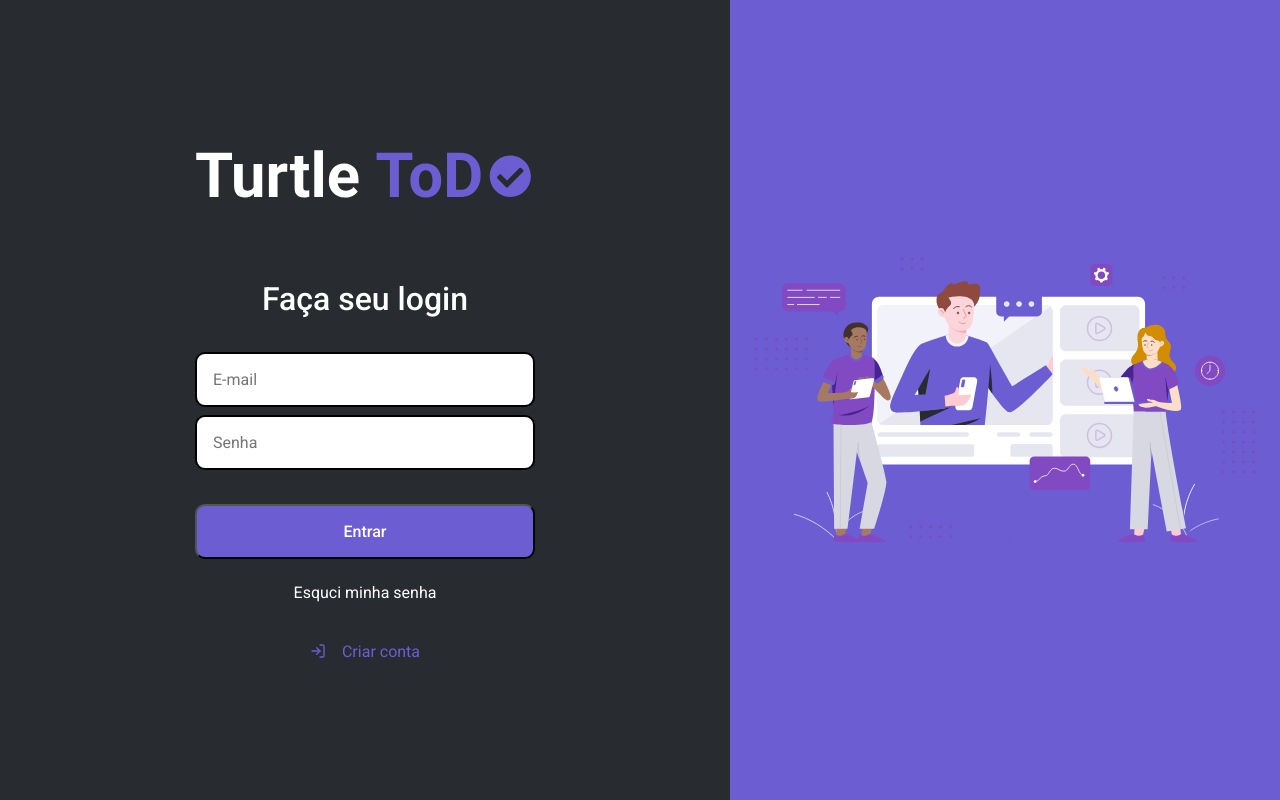
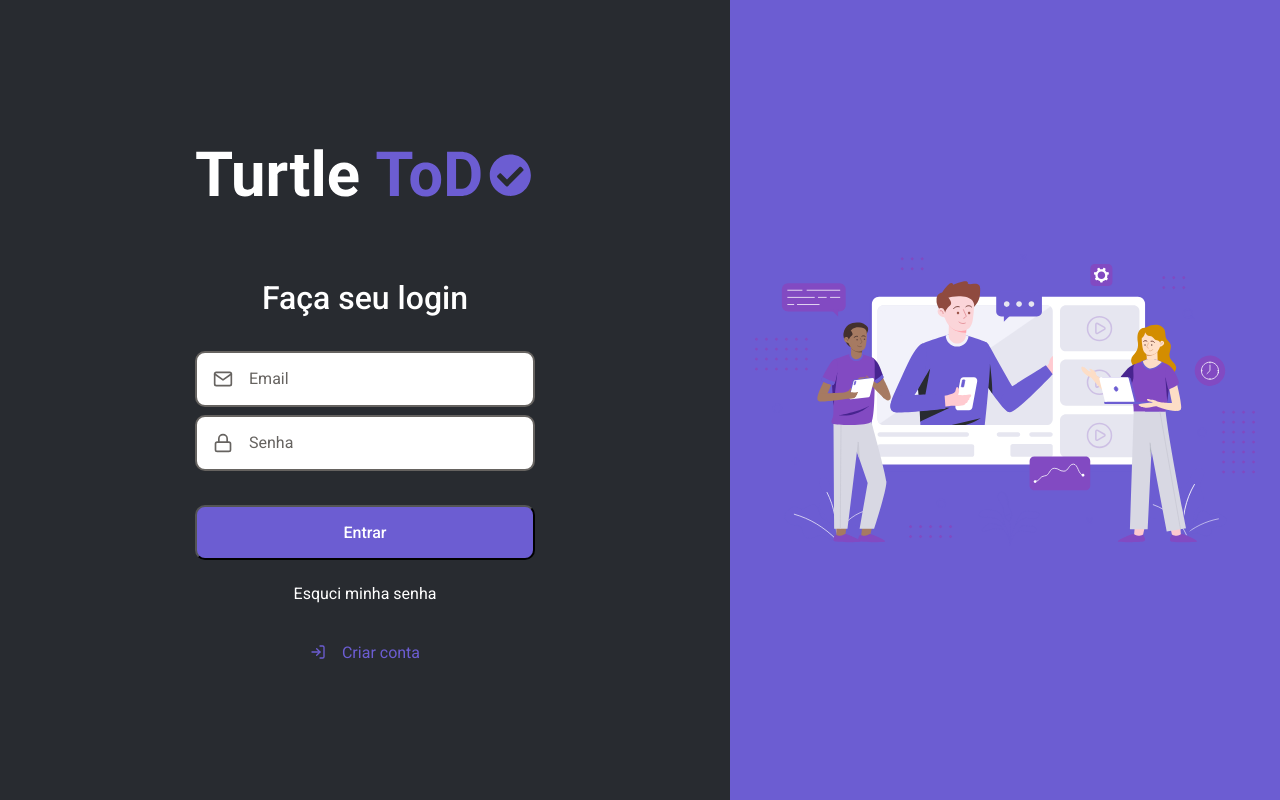
Before and after one commit to jhonatanffelipe/my-todo-frontend, a React (Create React App) app: page / in a window 1280 px wide. Built offline with nearby package versions, Linux system fonts and the light colour scheme.

Commit message:
Componentizando Input e Button

```diff
--- a/src/components/Button/styles.ts
+++ b/src/components/Button/styles.ts
@@ -3,13 +3,14 @@
 export const Container = styled.button`
   background: #6c5dd2;
   border-radius: 10px;
-  border: 0;
+  margin-top: 34px;
   padding: 16px;
   width: 100%;
-  color: #ffffff;
-  font-weight: bold;
+  color: #fff;
+  font-weight: 500;
 
-  margin-top: 16px;
-
-  transition: background-color 0.2s;
+  &:hover {
+    background: #5e51b6;
+    transition: background-color 0.2s;
+  }
 `;
--- /dev/null
+++ b/src/components/Input/index.tsx
@@ -0,0 +1,19 @@
+import React, { ComponentType, InputHTMLAttributes } from "react";
+import { IconBaseProps } from "react-icons";
+import { Container } from "./styles";
+
+interface IInputProps extends InputHTMLAttributes<HTMLInputElement> {
+  name: string;
+  icon?: ComponentType<IconBaseProps>;
+}
+
+const Input: React.FC<IInputProps> = ({ icon: Icon, ...rest }) => {
+  return (
+    <Container>
+      {Icon != null && <Icon size={20} />}
+      <input {...rest} />
+    </Container>
+  );
+};
+
+export default Input;
--- /dev/null
+++ b/src/components/Input/styles.ts
@@ -0,0 +1,30 @@
+import styled from "styled-components";
+
+export const Container = styled.div`
+  display: flex;
+  align-items: center;
+  background: #fff;
+  border-radius: 10px;
+  border: 2px solid;
+  padding: 16px;
+  width: 100%;
+  color: #666360;
+
+  & + div {
+    margin-top: 8px;
+  }
+
+  input {
+    flex: 1;
+    background: transparent;
+    border: 0;
+
+    &::placeholder {
+      color: #666360;
+    }
+  }
+
+  svg {
+    margin-right: 16px;
+  }
+`;
--- a/src/pages/SignIn/index.tsx
+++ b/src/pages/SignIn/index.tsx
@@ -1,9 +1,11 @@
 import React from "react";
-import { FiLogIn } from "react-icons/fi";
+import { FiLogIn, FiMail, FiLock } from "react-icons/fi";
 import { Background, BackgroundImg, Container, Content, LogoImg } from "./styles";
 
 import logoImg from "../../assets/logo-purple.svg";
 import backgroundImg from "../../assets/img-background.svg";
+import Button from "../../components/Button";
+import Input from "../../components/Input";
 
 const SignIn: React.FC = () => {
   return (
@@ -14,11 +16,11 @@
         <form action="">
           <h1>Faça seu login</h1>
 
-          <input placeholder="E-mail" />
+          <Input name="email" icon={FiMail} placeholder="Email" />
 
-          <input type="password" placeholder="Senha" />
+          <Input name="password" icon={FiLock} type="password" placeholder="Senha" />
 
-          <button type="submit"> Entrar</button>
+          <Button type="submit">Entrar</Button>
 
           <a href="#"> Esquci minha senha</a>
         </form>
--- a/src/pages/SignIn/styles.ts
+++ b/src/pages/SignIn/styles.ts
@@ -37,33 +37,6 @@
 
   h1 {
     margin-bottom: 34px;
-  }
-
-  input {
-    background: #fff;
-    border-radius: 10px;
-    border: 2px solid;
-    padding: 16px;
-    width: 100%;
-
-    & + input {
-      margin-top: 8px;
-    }
-  }
-
-  button {
-    background: #6c5dd2;
-    border-radius: 10px;
-    margin-top: 34px;
-    padding: 16px;
-    width: 100%;
-    color: #fff;
-    font-weight: 500;
-
-    &:hover {
-      background: #5e51b6;
-      transition: background-color 0.2s;
-    }
   }
 
   > a {
```
